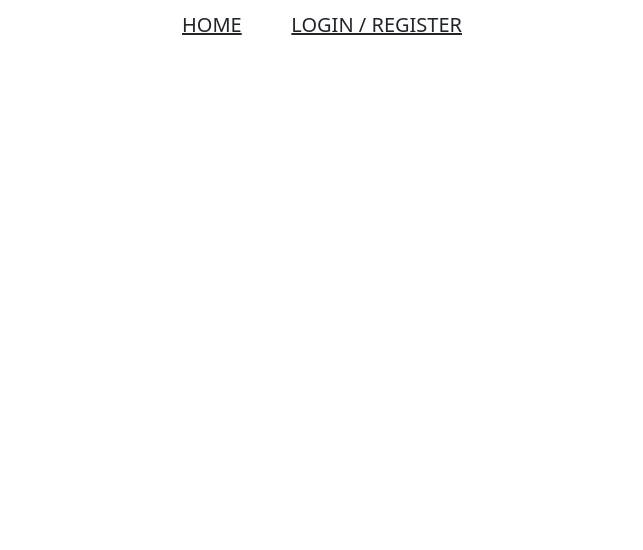
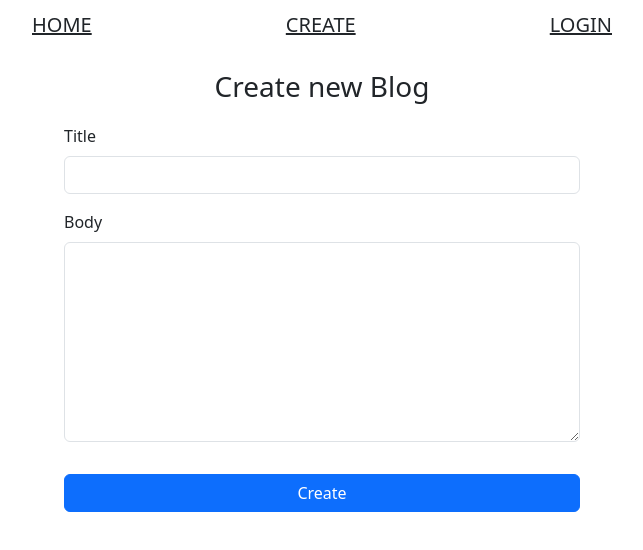
Before and after one commit to nidvar/vue-chat-ui, a Vue app: page /create in a window 1280 px wide. Shown: the top 550 px of the page, without its empty margins (318-961 px from the left). Built offline with nearby package versions, Linux system fonts and the light colour scheme.

Commit message:
create new blog page

```diff
--- a/src/App.vue
+++ b/src/App.vue
@@ -1,11 +1,11 @@
 <script setup lang="ts">
 import { RouterLink, RouterView } from 'vue-router'
 </script>
-
 <template>
   <div class="myNav">
     <RouterLink class="nav-link active" aria-current="page" to="/">HOME</RouterLink>
-    <RouterLink class="nav-link" to="/login">LOGIN / REGISTER</RouterLink>
+    <RouterLink class="nav-link" to="/create">CREATE</RouterLink>
+    <RouterLink class="nav-link" to="/login">LOGIN</RouterLink>
   </div>
   <RouterView />
 </template>
@@ -16,7 +16,7 @@ import { RouterLink, RouterView } from 'vue-router'
 .myNav {
   display: flex;
   justify-content: space-between;
-  max-width: 300px;
+  max-width: 600px;
   margin: auto;
   height: 50px;
   padding: 10px;
@@ -26,4 +26,7 @@ import { RouterLink, RouterView } from 'vue-router'
 h3 {
   margin: 20px !important;
 }
+textarea {
+  min-height:200px !important;
+}
 </style>
--- a/src/router/index.ts
+++ b/src/router/index.ts
@@ -1,5 +1,6 @@
 import { createRouter, createWebHistory } from 'vue-router'
 import HomeView from '../views/HomeView.vue'
+import CreateBlog from '../views/createBlog.vue'
 
 const router = createRouter({
   history: createWebHistory(import.meta.env.BASE_URL),
@@ -25,6 +26,11 @@ const router = createRouter({
       // which is lazy-loaded when the route is visited.
       component: () => import('../views/RegisterView.vue'),
     },
+    {
+      path:'/create',
+      name:'create',
+      component: CreateBlog
+    }
   ],
 })
 
--- /dev/null
+++ b/src/views/CreateBlog.vue
@@ -0,0 +1,26 @@
+<script lang="ts" setup>
+import {ref} from 'vue';
+const title = ref('');
+const body = ref('');
+
+const handleSubmit = function(){
+  console.log('submit blog');
+}
+
+</script>
+<template>
+  <div class="container-sm mt-3">
+    <h3 class="text-center">Create new Blog</h3>
+    <form @submit.prevent="handleSubmit" method="POST">
+      <div class="mb-3">
+        <label for="title" class="form-label">Title</label>
+        <input type="text" class="form-control" id="title" v-model="title"/>
+      </div>
+      <div class="mb-3">
+        <label for="body" class="form-label">Body</label>
+        <textarea type="text" class="form-control" id="body" v-model="body"></textarea>
+      </div>
+      <button type="submit" class="btn btn-primary w-100 mt-3" @submit="handleSubmit">Create</button>
+    </form>
+  </div>
+</template>
--- a/src/views/HomeView.vue
+++ b/src/views/HomeView.vue
@@ -1,4 +1,14 @@
-<script setup lang="ts"></script>
+<script setup lang="ts">
+
+const grabData = async ()=>{
+  const result = await fetch('http://localhost:8080/');
+  const response = await result.text();
+  console.log(response);
+}
+
+grabData();
+
+</script>
 
 <template>
   <div class="container-lg mt-3">
```
